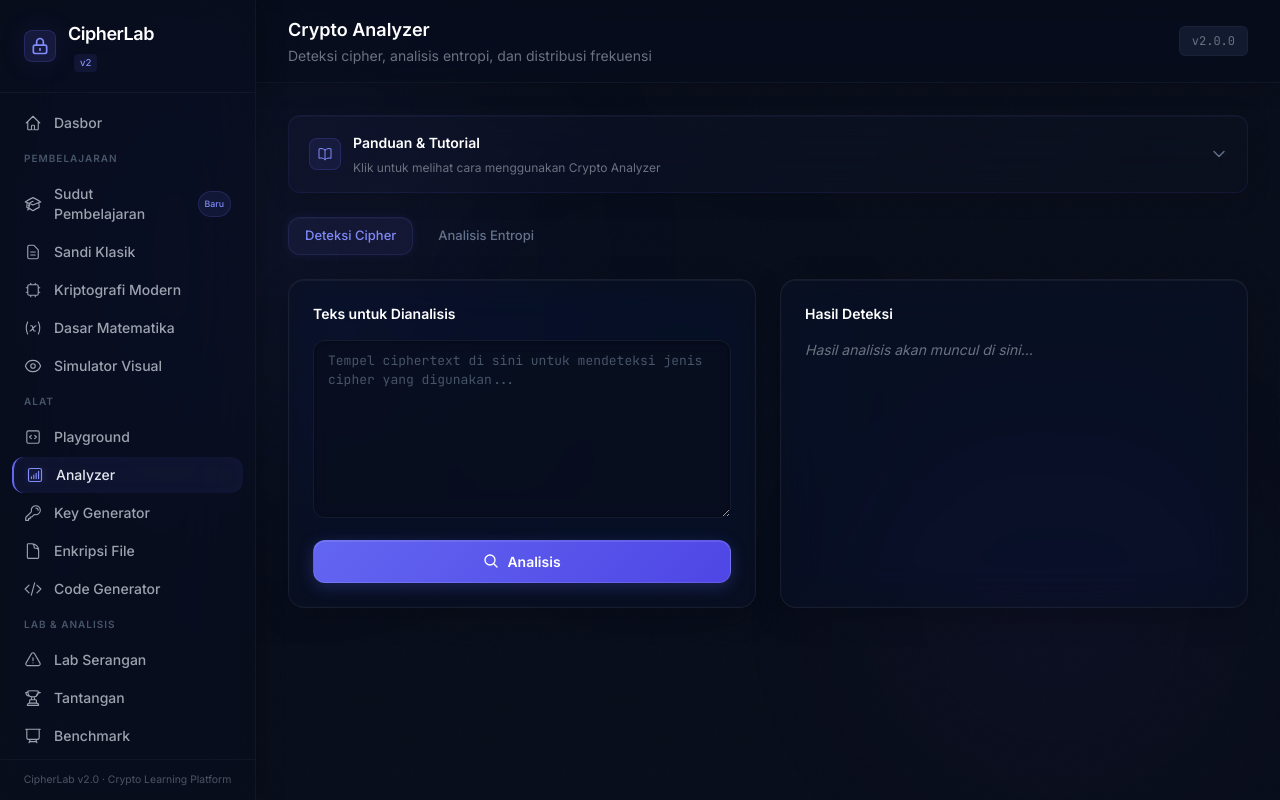
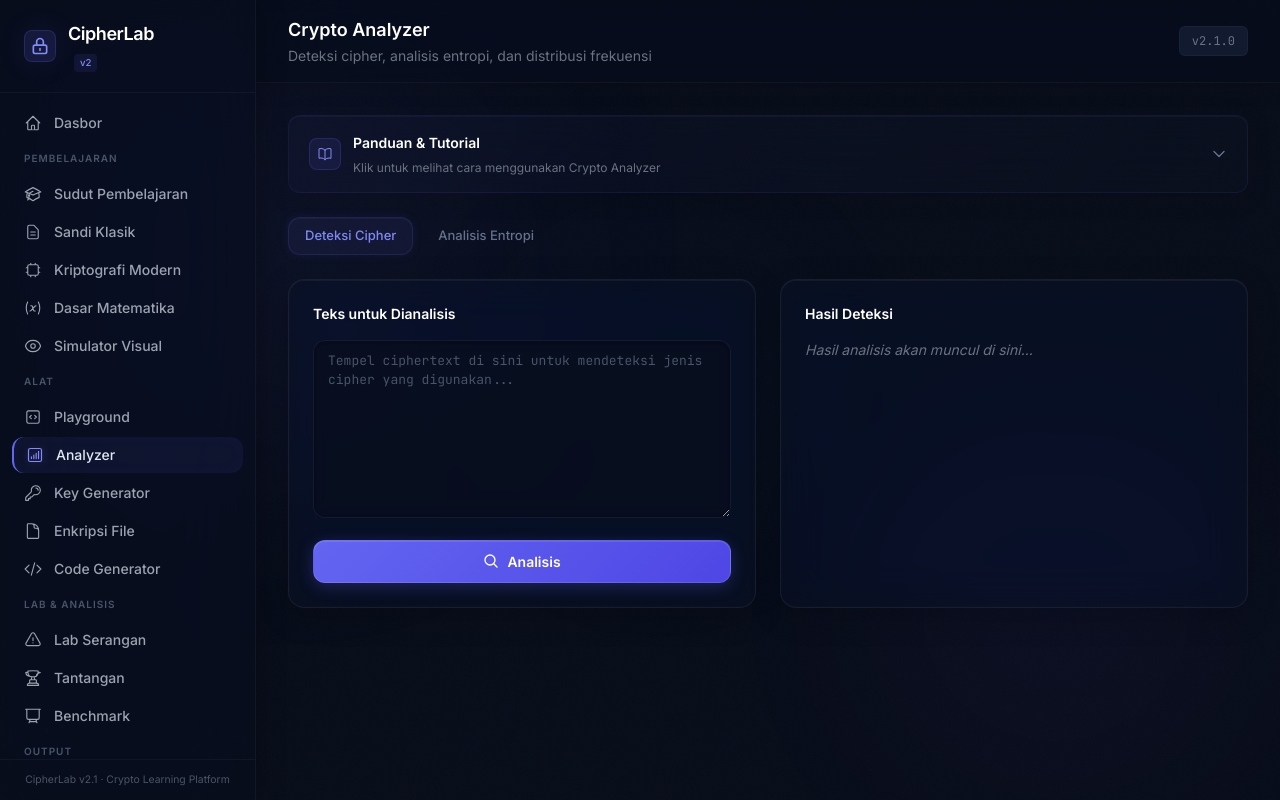
Before and after one commit to erga2904/Kriptografi, a Flask app: page /analyzer in a window 1280 px wide. Run offline with Flask 3, Linux system fonts and the light colour scheme; some libraries are stand-ins or nearby versions.

Commit message:
Update base.html

```diff
--- a/app/templates/base.html
+++ b/app/templates/base.html
@@ -122,7 +122,6 @@
                     <path stroke-linecap="round" stroke-linejoin="round" d="M4.26 10.147a60.438 60.438 0 00-.491 6.347A48.627 48.627 0 0112 20.904a48.627 48.627 0 018.232-4.41 60.46 60.46 0 00-.491-6.347m-15.482 0a50.636 50.636 0 00-2.658-.813A59.906 59.906 0 0112 3.493a59.903 59.903 0 0110.399 5.84c-.896.248-1.783.52-2.658.814m-15.482 0A50.717 50.717 0 0112 13.489a50.702 50.702 0 017.74-3.342M6.75 15a.75.75 0 100-1.5.75.75 0 000 1.5zm0 0v-3.675A55.378 55.378 0 0112 8.443m-7.007 11.55A5.981 5.981 0 006.75 15.75v-1.5"/>
                 </svg>
                 <span>Sudut Pembelajaran</span>
-                <span class="ml-auto text-[0.55rem] px-1.5 py-0.5 rounded-full bg-accent/10 text-accent-light border border-accent/20">Baru</span>
             </a>
 
             <a href="/classical" data-page="classical" class="nav-link group flex items-center gap-3 px-3 py-2 rounded-xl text-sm font-medium transition-all duration-200 hover:bg-surface-600/60 text-gray-400 hover:text-white">
@@ -236,7 +235,7 @@
 
         <!-- Footer -->
         <div class="px-4 py-3 border-t border-white/[0.04]">
-            <p class="text-[0.65rem] text-gray-600 text-center">CipherLab v2.0 &middot; Crypto Learning Platform</p>
+            <p class="text-[0.65rem] text-gray-600 text-center">CipherLab v2.1 &middot; Crypto Learning Platform</p>
         </div>
     </aside>
 
@@ -262,7 +261,7 @@
 
                 <div class="flex items-center gap-2 flex-shrink-0">
                     <div class="text-xs text-gray-500 font-mono bg-surface-700 px-2 sm:px-3 py-1 sm:py-1.5 rounded-md border border-border-subtle whitespace-nowrap">
-                        v2.0.0
+                        v2.1.0
                     </div>
                 </div>
             </div>
```
